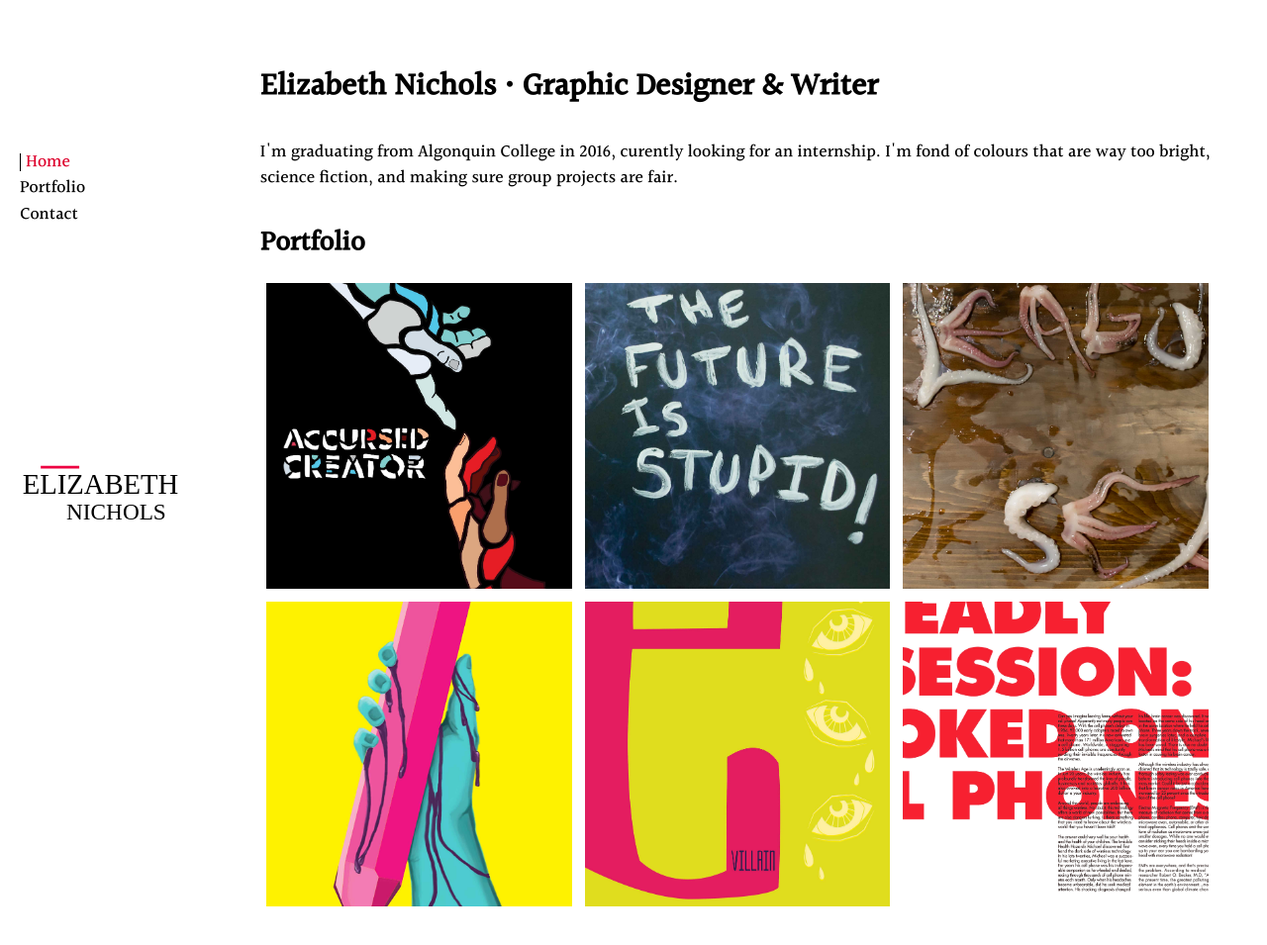
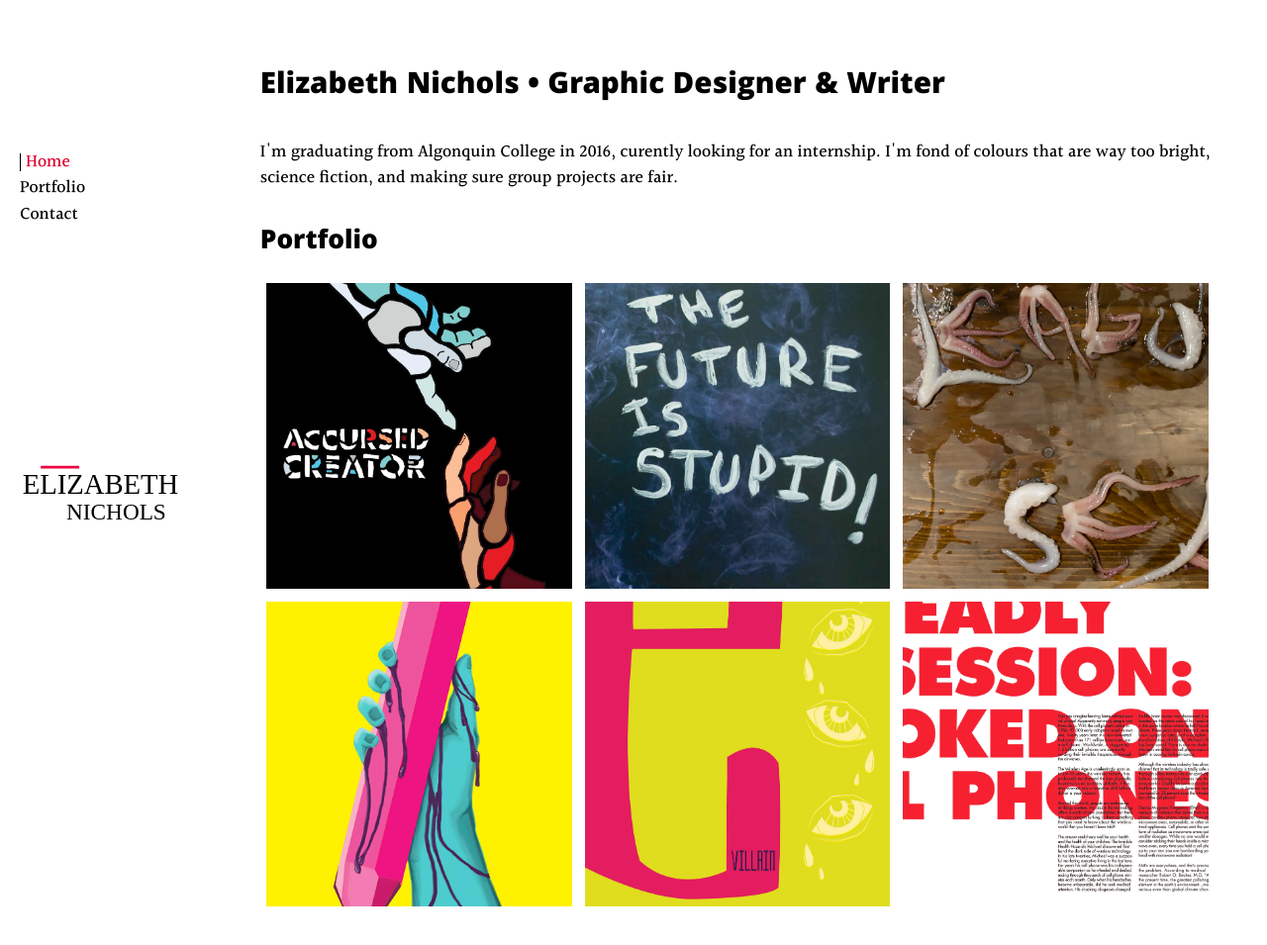
Before and after one commit to sky-bones/portfolio, a Jekyll site: the page built from index.html, in a window 1280 px wide and 1002 px high. Shown: the top 955 px of the window at 99% size. Built offline with Jekyll 4.4.1, drawn with Linux system fonts in a browser that asks for light colours.

Commit message:
fixed font, beginning layout changes

```diff
--- a/_includes/css/main.css
+++ b/_includes/css/main.css
@@ -97,7 +97,6 @@ header {
 	width: 10em;
 	margin: 10px 0 0 0;
 	display: none;
-
 	background-color: white;
 }
 
--- a/_layouts/portfolio-layout.html
+++ b/_layouts/portfolio-layout.html
@@ -25,6 +25,10 @@ layout: default
 		<h1>{{ page.title}}</h1>
 	</div>
 </div>
+
+			<div class="unit unit-xs-1 unit-s-1 unit-m-1 unit-l-1 island-1-4">
+				<img class="img-flex" src="{{site.baseurl}}/img/portfolio-img/{{img}}{{page.finalbig}}" alt="{{site.baseurl}}{{page.finalalt}}">
+			</div>
 
 <div class="grid">
 	<div class="unit unit-xs-1 title-align-meduim">
--- a/index.html
+++ b/index.html
@@ -23,7 +23,7 @@ layout: default
 
 	<div class="unit unit-xs-1 unit-s-1 unit-m-1-3 unit-l-1-3 island-1-4">
 		<a class="ptf-img-lnk img-link" href="{{site.baseurl}}{{ post.url }}">
-			<img class="img-flex" src="https://cdn.rawgit.com/sky-bones/portfolio/bc5f3949cebf4761dab2b6ec5bba8388ccbc8bce/img/thumbs/{{post.imagename}}" alt="{{site.baseurl}}{{post.thumbalt}}">
+			<img class="img-flex" src="https://cdn.rawgit.com/sky-bones/portfolio/414ae48e8c8d06bd8ac682c910f1a1deade910ee/img/thumbs/{{post.imagename}}" alt="{{site.baseurl}}{{post.thumbalt}}">
 
 				<div class="overlay">
 					<h3>{{ post.title }}</h3>
```
Also changed, not shown: _includes/css/type.css (+5 -6 lines).
